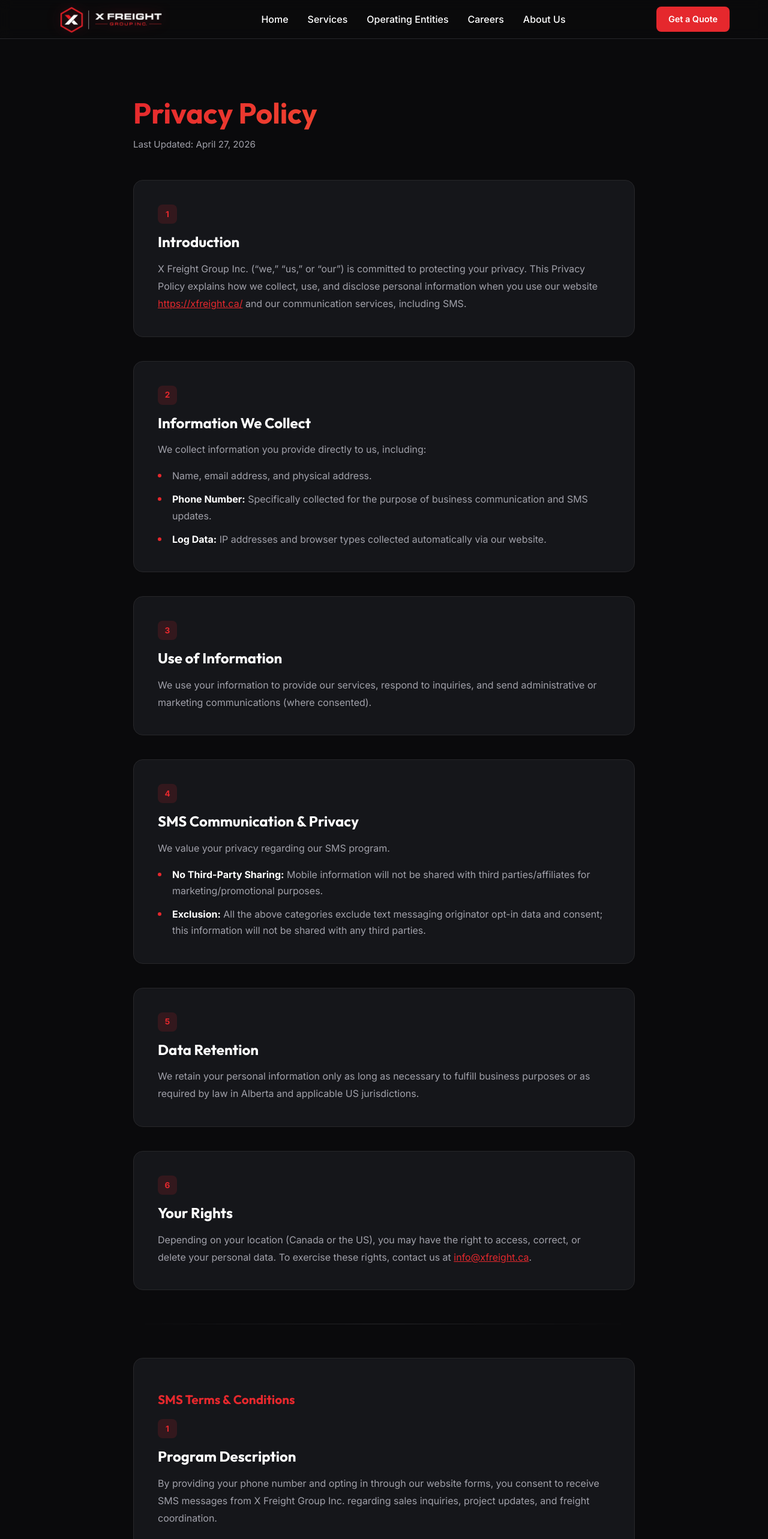
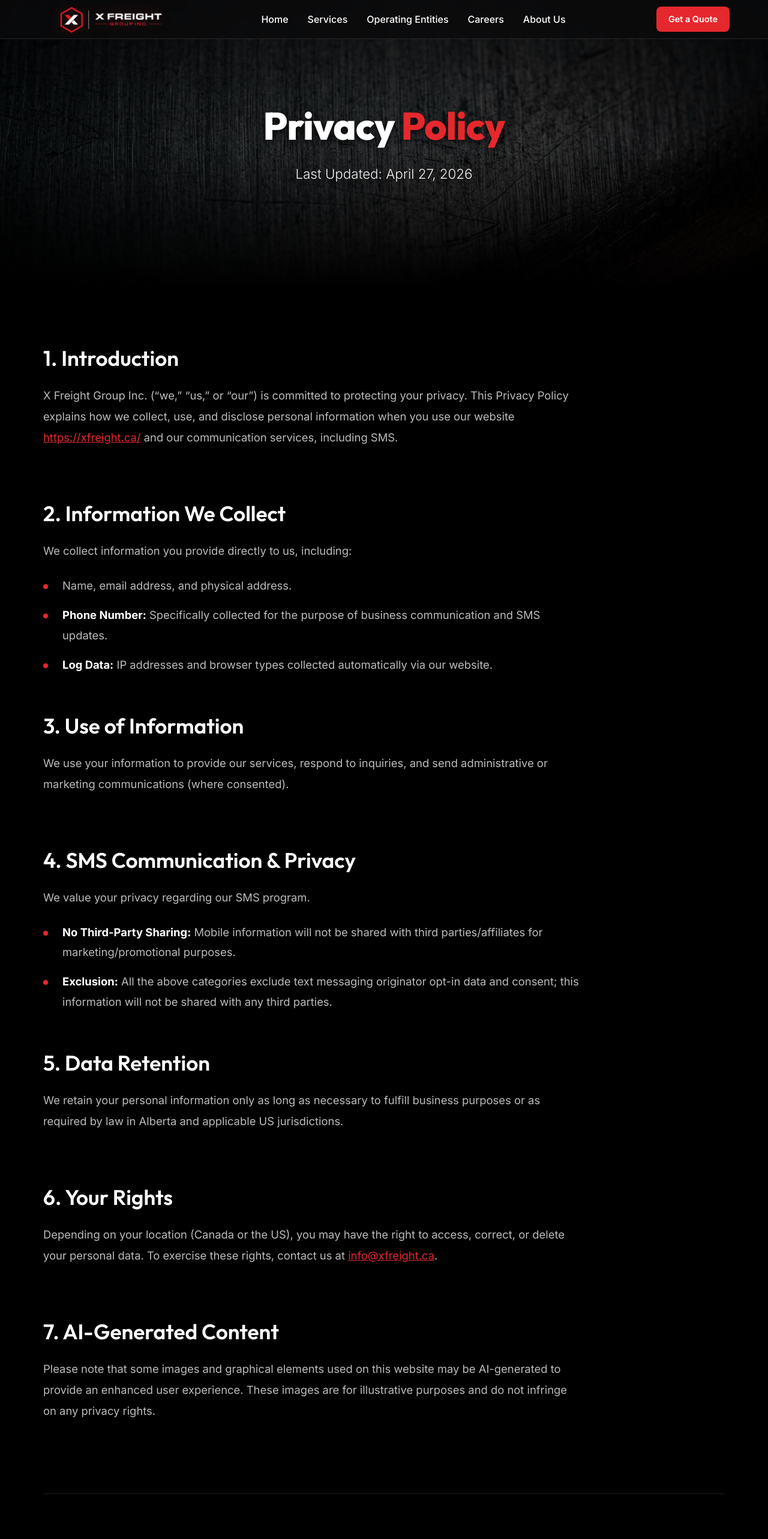
Before and after one commit to unnatisachdeva/XFreight, a Next.js app: page /privacy-policy in a window 1280 px wide. Shown: the top 2566 px of the page at 60% size. Built offline with nearby package versions, Linux system fonts and the light colour scheme.

Commit message:
feat: update privacy policy page and add hero image

```diff
--- a/src/app/privacy-policy/page.module.css
+++ b/src/app/privacy-policy/page.module.css
@@ -1,116 +1,133 @@
 .container {
+  width: 100%;
+  background-color: #000;
+  color: #fff;
+  min-height: 100vh;
+}
+
+/* Hero Section */
+.heroSection {
+  position: relative;
+  width: 100%;
+  height: 60vh;
+  min-height: 450px;
+  display: flex;
+  align-items: center;
+  justify-content: center;
+  text-align: center;
+  padding: 0 2rem;
+}
+
+.heroBg {
+  object-fit: cover;
+  object-position: center;
+}
+
+.heroOverlay {
+  position: absolute;
+  inset: 0;
+  background: linear-gradient(to bottom, rgba(0, 0, 0, 0.7) 0%, rgba(0, 0, 0, 0.3) 50%, #000 100%);
+  z-index: 1;
+}
+
+.heroContent {
+  position: relative;
+  z-index: 2;
   max-width: 900px;
   margin: 0 auto;
-  padding: 10rem 2rem 6rem;
+  text-shadow: 0 4px 12px rgba(0, 0, 0, 0.8);
 }
 
-.header {
-  margin-bottom: 3rem;
+.title {
+  font-family: var(--font-display);
+  font-size: clamp(3rem, 5vw, 5rem);
+  font-weight: 800;
+  margin-bottom: 1.5rem;
+  letter-spacing: -1px;
 }
 
-.header h1 {
-  font-size: 3rem;
-  margin-bottom: 0.75rem;
-  background: linear-gradient(135deg, var(--primary) 0%, #ff6b35 100%);
-  -webkit-background-clip: text;
-  -webkit-text-fill-color: transparent;
-  background-clip: text;
+.subtitle {
+  font-size: clamp(1.2rem, 2vw, 1.4rem);
+  color: #f1f1f1;
+  line-height: 1.6;
+  font-weight: 300;
 }
 
-.lastUpdated {
-  color: var(--text-muted);
-  font-size: 0.95rem;
+.textPrimary {
+  color: var(--primary);
 }
 
 .content {
   display: flex;
   flex-direction: column;
-  gap: 2.5rem;
+  gap: 4rem;
+  max-width: 1200px;
+  margin: 0 auto;
+  padding: 6rem 2rem;
 }
 
-.section {
-  background: var(--bg-card);
-  border: 1px solid var(--border-subtle);
-  border-radius: 16px;
-  padding: 2.5rem;
-  transition: border-color 0.3s ease;
+.content section h2 {
+  font-family: var(--font-display);
+  font-size: 2.2rem;
+  margin-bottom: 1.5rem;
+  color: #fff;
+  font-weight: 600;
 }
 
-.section:hover {
-  border-color: rgba(229, 40, 45, 0.3);
+.content section h3 {
+  font-size: 1.4rem;
+  margin-top: 3rem;
+  margin-bottom: 1rem;
+  color: #ddd;
+  font-weight: 600;
 }
 
-.sectionNumber {
-  display: inline-flex;
-  align-items: center;
-  justify-content: center;
-  width: 32px;
-  height: 32px;
-  background: rgba(229, 40, 45, 0.15);
-  color: var(--primary);
-  border-radius: 8px;
-  font-weight: 700;
-  font-size: 0.85rem;
-  margin-bottom: 1rem;
+.content section p {
+  color: #bbb;
+  line-height: 1.9;
+  font-size: 1.15rem;
+  margin-bottom: 1.5rem;
+  max-width: 900px;
 }
 
-.section h2 {
-  font-size: 1.5rem;
-  margin-bottom: 1rem;
+.content section ul {
+  list-style: none;
+  padding: 0;
+  margin-top: 1.5rem;
+  display: flex;
+  flex-direction: column;
+  gap: 1rem;
+  max-width: 900px;
 }
 
-.section p {
-  color: var(--text-muted);
+.content section ul li {
+  color: #bbb;
+  padding-left: 2rem;
+  position: relative;
   line-height: 1.8;
-  font-size: 1rem;
+  font-size: 1.15rem;
 }
 
-.bulletList {
-  list-style: none;
-  padding: 0;
-  margin-top: 1rem;
-  display: flex;
-  flex-direction: column;
-  gap: 0.75rem;
-}
-
-.bulletList li {
-  color: var(--text-muted);
-  padding-left: 1.5rem;
-  position: relative;
-  line-height: 1.7;
-}
-
-.bulletList li::before {
+.content section ul li::before {
   content: '';
   position: absolute;
   left: 0;
-  top: 10px;
-  width: 6px;
-  height: 6px;
+  top: 14px;
+  width: 8px;
+  height: 8px;
   background: var(--primary);
   border-radius: 50%;
 }
 
-.bulletList li strong {
-  color: var(--text-main);
+.content section ul li strong {
+  color: #fff;
 }
 
 .divider {
   border: none;
   height: 1px;
-  background: linear-gradient(90deg, transparent, var(--border-subtle), transparent);
-  margin: 1rem 0;
-}
-
-.smsSection {
-  margin-top: 1rem;
-}
-
-.smsSection h3 {
-  font-size: 1.3rem;
-  margin-bottom: 1.25rem;
-  color: var(--primary);
+  background: rgba(255, 255, 255, 0.1);
+  margin: 2rem 0;
 }
 
 .contactLink {
@@ -125,14 +142,17 @@
 
 @media (max-width: 768px) {
   .container {
-    padding: 8rem 1.5rem 4rem;
+    padding: 8rem 2rem 4rem;
   }
-
-  .header h1 {
-    font-size: 2rem;
+  .heroSection {
+    height: 50vh;
+    min-height: 350px;
   }
-
-  .section {
-    padding: 1.5rem;
+  .content section h2 {
+    font-size: 1.8rem;
+  }
+  .content section p,
+  .content section ul li {
+    font-size: 1.05rem;
   }
 }
--- a/src/app/privacy-policy/page.tsx
+++ b/src/app/privacy-policy/page.tsx
@@ -1,186 +1,138 @@
 import type { Metadata } from "next";
+import Image from "next/image";
 import styles from "./page.module.css";
 
 export const metadata: Metadata = {
   title: "Privacy Policy | X Freight Group",
-  description:
-    "X Freight Group Inc. Privacy Policy — how we collect, use, and protect your personal information.",
+  description: "X Freight Group Inc. Privacy Policy — how we collect, use, and protect your personal information.",
 };
 
 export default function PrivacyPolicyPage() {
   return (
     <div className={styles.container}>
-      <header className={styles.header}>
-        <h1>Privacy Policy</h1>
-        <p className={styles.lastUpdated}>Last Updated: April 27, 2026</p>
-      </header>
+      {/* Hero Section */}
+      <section className={styles.heroSection}>
+        <Image
+          src="/privacy-hero.png"
+          alt="Privacy Policy Background"
+          fill
+          sizes="100vw"
+          className={styles.heroBg}
+          priority
+        />
+        <div className={styles.heroOverlay}></div>
+        <div className={styles.heroContent}>
+          <h1 className={`${styles.title} animate-fade-in`}>
+            Privacy <span className={styles.textPrimary}>Policy</span>
+          </h1>
+          <p className={`${styles.subtitle} animate-fade-in delay-1`}>
+            Last Updated: April 27, 2026
+          </p>
+        </div>
+      </section>
 
       <div className={styles.content}>
-        {/* Section 1 */}
-        <article className={styles.section}>
-          <div className={styles.sectionNumber}>1</div>
-          <h2>Introduction</h2>
+        <section>
+          <h2>1. Introduction</h2>
           <p>
             X Freight Group Inc. (&ldquo;we,&rdquo; &ldquo;us,&rdquo; or
             &ldquo;our&rdquo;) is committed to protecting your privacy. This
             Privacy Policy explains how we collect, use, and disclose personal
             information when you use our website{" "}
-            <a
-              href="https://xfreight.ca/"
-              className={styles.contactLink}
-              target="_blank"
-              rel="noopener noreferrer"
-            >
+            <a href="https://www.xfreight.ca/" className={styles.contactLink} target="_blank" rel="noopener noreferrer">
               https://xfreight.ca/
             </a>{" "}
             and our communication services, including SMS.
           </p>
-        </article>
+        </section>
 
-        {/* Section 2 */}
-        <article className={styles.section}>
-          <div className={styles.sectionNumber}>2</div>
-          <h2>Information We Collect</h2>
-          <p>
-            We collect information you provide directly to us, including:
-          </p>
-          <ul className={styles.bulletList}>
+        <section>
+          <h2>2. Information We Collect</h2>
+          <p>We collect information you provide directly to us, including:</p>
+          <ul>
             <li>Name, email address, and physical address.</li>
             <li>
-              <strong>Phone Number:</strong> Specifically collected for the
-              purpose of business communication and SMS updates.
+              <strong>Phone Number:</strong> Specifically collected for the purpose of business communication and SMS updates.
             </li>
             <li>
-              <strong>Log Data:</strong> IP addresses and browser types collected
-              automatically via our website.
+              <strong>Log Data:</strong> IP addresses and browser types collected automatically via our website.
             </li>
           </ul>
-        </article>
+        </section>
 
-        {/* Section 3 */}
-        <article className={styles.section}>
-          <div className={styles.sectionNumber}>3</div>
-          <h2>Use of Information</h2>
+        <section>
+          <h2>3. Use of Information</h2>
           <p>
-            We use your information to provide our services, respond to
-            inquiries, and send administrative or marketing communications
-            (where consented).
+            We use your information to provide our services, respond to inquiries, and send administrative or marketing communications (where consented).
           </p>
-        </article>
+        </section>
 
-        {/* Section 4 */}
-        <article className={styles.section}>
-          <div className={styles.sectionNumber}>4</div>
-          <h2>SMS Communication &amp; Privacy</h2>
+        <section>
+          <h2>4. SMS Communication &amp; Privacy</h2>
           <p>We value your privacy regarding our SMS program.</p>
-          <ul className={styles.bulletList}>
+          <ul>
             <li>
-              <strong>No Third-Party Sharing:</strong> Mobile information will
-              not be shared with third parties/affiliates for
-              marketing/promotional purposes.
+              <strong>No Third-Party Sharing:</strong> Mobile information will not be shared with third parties/affiliates for marketing/promotional purposes.
             </li>
             <li>
-              <strong>Exclusion:</strong> All the above categories exclude text
-              messaging originator opt-in data and consent; this information will
-              not be shared with any third parties.
+              <strong>Exclusion:</strong> All the above categories exclude text messaging originator opt-in data and consent; this information will not be shared with any third parties.
             </li>
           </ul>
-        </article>
+        </section>
 
-        {/* Section 5 */}
-        <article className={styles.section}>
-          <div className={styles.sectionNumber}>5</div>
-          <h2>Data Retention</h2>
+        <section>
+          <h2>5. Data Retention</h2>
           <p>
-            We retain your personal information only as long as necessary to
-            fulfill business purposes or as required by law in Alberta and
-            applicable US jurisdictions.
+            We retain your personal information only as long as necessary to fulfill business purposes or as required by law in Alberta and applicable US jurisdictions.
           </p>
-        </article>
+        </section>
 
-        {/* Section 6 */}
-        <article className={styles.section}>
-          <div className={styles.sectionNumber}>6</div>
-          <h2>Your Rights</h2>
+        <section>
+          <h2>6. Your Rights</h2>
           <p>
-            Depending on your location (Canada or the US), you may have the
-            right to access, correct, or delete your personal data. To exercise
-            these rights, contact us at{" "}
-            <a href="mailto:info@xfreight.ca" className={styles.contactLink}>
-              info@xfreight.ca
-            </a>
-            .
+            Depending on your location (Canada or the US), you may have the right to access, correct, or delete your personal data. To exercise these rights, contact us at{" "}
+            <a href="mailto:info@xfreight.ca" className={styles.contactLink}>info@xfreight.ca</a>.
           </p>
-        </article>
+        </section>
 
-        {/* SMS Terms & Conditions */}
+        <section>
+          <h2>7. AI-Generated Content</h2>
+          <p>
+            Please note that some images and graphical elements used on this website may be AI-generated to provide an enhanced user experience. These images are for illustrative purposes and do not infringe on any privacy rights.
+          </p>
+        </section>
+
         <hr className={styles.divider} />
 
-        <article className={styles.section}>
-          <div className={styles.smsSection}>
-            <h3>SMS Terms &amp; Conditions</h3>
-          </div>
+        <section>
+          <h2>SMS Terms &amp; Conditions</h2>
+          <h3>1. Program Description</h3>
+          <p>
+            By providing your phone number and opting in through our website forms, you consent to receive SMS messages from X Freight Group Inc. regarding sales inquiries, project updates, and freight coordination.
+          </p>
 
-          <div className={styles.sectionNumber}>1</div>
-          <h2>Program Description</h2>
+          <h3>2. Consent &amp; Opt-In</h3>
           <p>
-            By providing your phone number and opting in through our website
-            forms, you consent to receive SMS messages from X Freight Group Inc.
-            regarding sales inquiries, project updates, and freight
-            coordination.
+            Consent to receive automated marketing or operational text messages is not a condition of any purchase. You may opt-in by checking the consent box on our forms.
           </p>
-        </article>
 
-        <article className={styles.section}>
-          <div className={styles.sectionNumber}>2</div>
-          <h2>Consent &amp; Opt-In</h2>
+          <h3>3. Message Frequency</h3>
+          <p>Message frequency varies based on your interaction with our team.</p>
+
+          <h3>4. Cost</h3>
+          <p>Message and data rates may apply. Check with your mobile carrier for details.</p>
+
+          <h3>5. How to Opt-Out</h3>
           <p>
-            Consent to receive automated marketing or operational text messages
-            is not a condition of any purchase. You may opt-in by checking the
-            consent box on our &ldquo;Request a Quote&rdquo; or &ldquo;Contact
-            Us&rdquo; forms.
+            To stop receiving text messages from X Freight Group Inc., reply <strong>STOP</strong> to any message we send.
           </p>
-        </article>
 
-        <article className={styles.section}>
-          <div className={styles.sectionNumber}>3</div>
-          <h2>Message Frequency</h2>
-          <p>
-            Message frequency varies based on your interaction with our team and
-            the status of your shipments or inquiries.
-          </p>
-        </article>
-
-        <article className={styles.section}>
-          <div className={styles.sectionNumber}>4</div>
-          <h2>Cost</h2>
-          <p>
-            Message and data rates may apply. Check with your mobile carrier for
-            details.
-          </p>
-        </article>
-
-        <article className={styles.section}>
-          <div className={styles.sectionNumber}>5</div>
-          <h2>How to Opt-Out</h2>
-          <p>
-            To stop receiving text messages from X Freight Group Inc., reply{" "}
-            <strong>STOP</strong> to any message we send. You will receive a
-            single confirmation message of your opt-out.
-          </p>
-        </article>
-
-        <article className={styles.section}>
-          <div className={styles.sectionNumber}>6</div>
-          <h2>Support</h2>
+          <h3>6. Support</h3>
           <p>
             For help, reply <strong>HELP</strong> to any message or email{" "}
-            <a href="mailto:info@xfreight.ca" className={styles.contactLink}>
-              info@xfreight.ca
-            </a>
-            .
+            <a href="mailto:info@xfreight.ca" className={styles.contactLink}>info@xfreight.ca</a>.
           </p>
-        </article>
+        </section>
       </div>
     </div>
   );
```
Also changed, not shown: public/privacy-hero.png (added).
